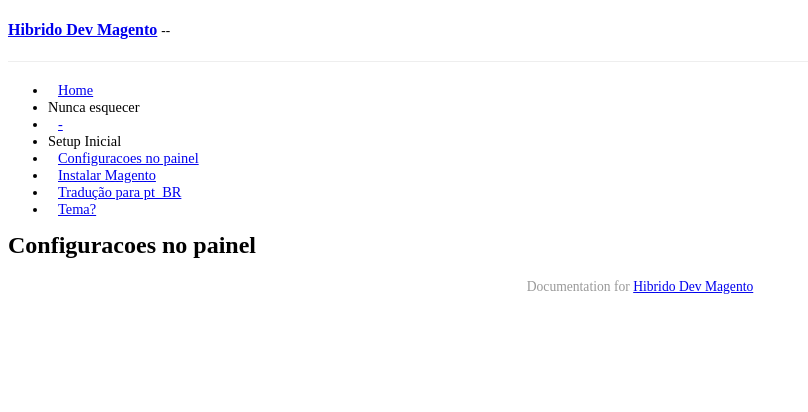
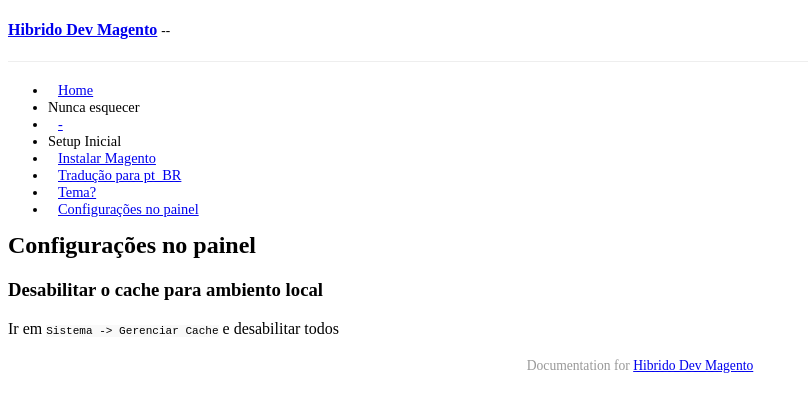
Before and after one commit to williangringo/doc-dev-magento, a Jekyll site: the page built from _posts/2015-06-09-configuracoes-no-painel.md, in a window 1280 px wide. Shown: the top 412 px of the page, without its empty margins (0-808 px from the left). Built offline with Jekyll 4.4.1, drawn with Linux system fonts in a browser that asks for light colours; Markdown is read by kramdown in place of the engine named in the settings; a style sheet for code colours, icons or effects is not loaded.

Commit message:
Manda o page tb

```diff
--- a/_posts/2015-06-09-configuracoes-no-painel.md
+++ b/_posts/2015-06-09-configuracoes-no-painel.md
@@ -1,6 +1,11 @@
 ---
 layout: page
-title: "Configuracoes no painel"
+title: "Configurações no painel"
 category: setup-inicial
 date: 2015-06-09 14:58:21
+order: 4
 ---
+
+### Desabilitar o cache para ambiento local
+
+Ir em `Sistema -> Gerenciar Cache` e desabilitar todos
```
